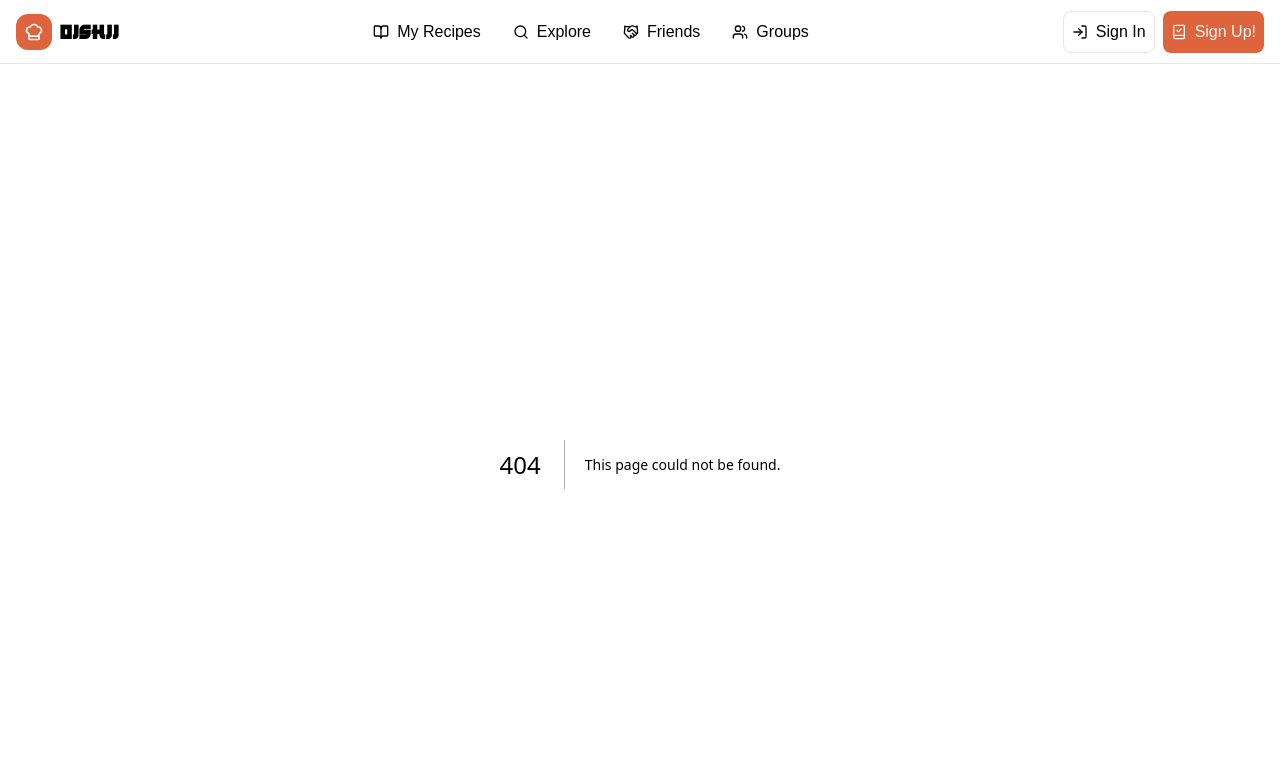
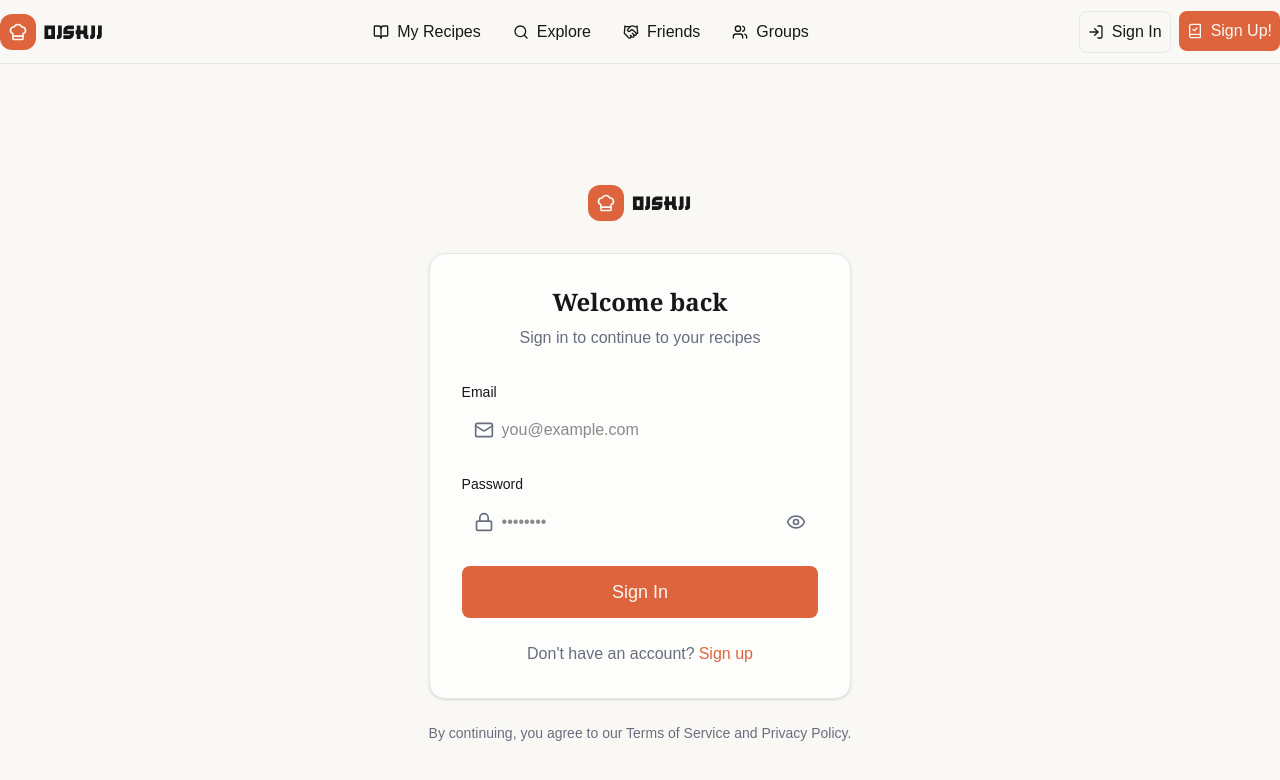
Before and after one commit to NielsEngelhard/oishii, a Next.js app in the folder oishii-core/: page /login in a window 1280 px wide. Before the commit this address had no page. Shown: the top 780 px of the page. Built offline with nearby package versions, Linux system fonts and the light colour scheme.

Commit message:
login screen

```diff
--- a/oishii-core/app/globals.css
+++ b/oishii-core/app/globals.css
@@ -9,6 +9,8 @@
   --color-primary: #DD643C;
   --color-secondary: #F3EACE;
   --color-border: #e5e7eb;
+  --color-card: #FDFDFC;
+  --color-muted: #676F7E;
   --color-background: var(--background);
   --color-foreground: var(--foreground);
   --font-sans: var(--font-geist-sans);
--- a/oishii-core/app/layout.tsx
+++ b/oishii-core/app/layout.tsx
@@ -41,7 +41,10 @@ export default function RootLayout({
         className={`${geistSans.variable} ${geistMono.variable} ${specialFont.variable} antialiased`}
       >
         <Header />
-        {children}
+
+        <div className="flex justify-center w-full">
+          {children}
+        </div>
       </body>
     </html>
   );
--- /dev/null
+++ b/oishii-core/app/login/page.tsx
@@ -0,0 +1,119 @@
+"use client"
+
+import Input from "@/components/form/Input";
+import Button from "@/components/ui/Button";
+import Logo from "@/components/ui/layout/logo";
+import { Lock, Mail, User } from "lucide-react";
+import Link from "next/link";
+import { useState } from "react";
+
+export default function LoginPage() {
+  const [isLogin, setIsLogin] = useState(true);
+  const [formData, setFormData] = useState({
+    name: '',
+    email: '',
+    password: '',
+  });
+
+  const handleSubmit = (e: React.FormEvent) => {
+    e.preventDefault();
+  };
+
+    return (
+    <div className="min-h-screen gradient-warm flex items-center justify-center p-4">
+      <div>
+        {/* Logo */}
+        <Link href="/" className="flex items-center justify-center gap-2 mb-8">
+          <Logo />
+        </Link>
+
+        {/* Card */}
+        <div className="bg-card border border-border rounded-2xl shadow-sm p-8">
+          <div className="text-center mb-8">
+            <h1 className="text-2xl font-serif font-semibold mb-2">
+              {isLogin ? 'Welcome back' : 'Create your account'}
+            </h1>
+            <p className="text-muted">
+              {isLogin
+                ? 'Sign in to continue to your recipes'
+                : 'Start your culinary journey today'}
+            </p>
+          </div>
+
+          <form onSubmit={handleSubmit} className="space-y-5">
+            {!isLogin && (
+              <div className="space-y-2">
+                <div className="relative">
+                  <Input
+                    label="Full Name"
+                    type="text"
+                    Icon={User}
+                    placeholder="Your name"
+                    className="pl-10 h-12"
+                    value={formData.name}
+                    onChange={(x) => setFormData({ ...formData, name: x })}
+                  />
+                </div>
+              </div>
+            )}
+
+            <div className="space-y-2">
+              <div className="relative">
+                <Input
+                  label="Email"
+                  Icon={Mail}
+                  type="email"
+                  placeholder="you@example.com"
+                  className="pl-10 h-12"
+                  value={formData.email}
+                  onChange={(x) => setFormData({ ...formData, email: x })}
+                  required
+                />
+              </div>
+            </div>
+
+            <div className="space-y-2">
+              <div className="relative">
+                <Input
+                  label="Password"
+                  Icon={Lock}
+                  type={'password'}
+                  placeholder="••••••••"
+                  className="pl-10 pr-10 h-12"
+                  value={formData.password}
+                  onChange={(x) => setFormData({ ...formData, password: x })}
+                  required
+                />
+              </div>
+            </div>
+
+            <Button
+                type="submit"
+                variant="primary"
+                className="w-full"
+                text={isLogin ? 'Sign In' : 'Create Account'}
+                size="lg"
+            />
+          </form>
+
+          <div className="mt-6 text-center">
+            <p className="text-muted">
+              {isLogin ? "Don't have an account?" : 'Already have an account?'}
+              <button
+                type="button"
+                onClick={() => setIsLogin(!isLogin)}
+                className="ml-1 text-primary font-medium hover:underline"
+              >
+                {isLogin ? 'Sign up' : 'Sign in'}
+              </button>
+            </p>
+          </div>
+        </div>
+
+        <p className="text-center text-sm text-muted mt-6">
+          By continuing, you agree to our Terms of Service and Privacy Policy.
+        </p>
+      </div>
+    </div>
+    )
+}
--- a/oishii-core/app/page.tsx
+++ b/oishii-core/app/page.tsx
@@ -1,5 +1,3 @@
-import Image from "next/image";
-
 export default function Home() {
   return (
     <div>
--- /dev/null
+++ b/oishii-core/app/routes.ts
@@ -0,0 +1,2 @@
+export const LOGIN_ROUTE: string = "/login";
+export const SIGNUP_ROUTE: string = "/login?sign-up";
--- /dev/null
+++ b/oishii-core/components/form/Input.tsx
@@ -0,0 +1,48 @@
+"use client"
+
+import clsx from "clsx";
+import { Eye, EyeOff, Lock, LucideIcon } from "lucide-react";
+import { useState } from "react";
+
+interface Props {
+    value: string;
+    label?: string;
+    placeholder?: string;
+    type?: "text" | "email" | "password";
+    className?: string;
+    required?: boolean;
+    Icon?: LucideIcon;
+    onChange: (value: string) => void;
+}
+
+export default function Input({ value, label, placeholder, type = "text", className = "", Icon, required = false, onChange }: Props) {
+    const [showPassword, setShowPassword] = useState(false);
+
+    return (
+        <div className="flex flex-col gap-1">
+            {label && <label className="text-sm">{label}</label>}
+
+            <div className="relative w-full">
+                {Icon && <Icon className="absolute left-3 top-1/2 -translate-y-1/2 h-5 w-5 text-muted" />}
+                <input
+                    type={(type == "password" && showPassword) ? "text" : type}
+                    value={value}
+                    placeholder={placeholder}
+                    onChange={(e) => onChange(e.target.value)}
+                    className={clsx(className, "w-full")}
+                    required={required}
+                />
+
+                {type == "password" && (
+                    <button
+                    type="button"
+                    onClick={() => setShowPassword(!showPassword)}
+                    className="absolute right-3 top-1/2 -translate-y-1/2 text-muted hover:text-foreground transition-colors"
+                    >
+                    {showPassword ? <EyeOff className="h-5 w-5" /> : <Eye className="h-5 w-5" />}
+                    </button>
+                )}
+            </div>
+        </div>
+    );
+}
--- a/oishii-core/components/ui/Button.tsx
+++ b/oishii-core/components/ui/Button.tsx
@@ -3,8 +3,10 @@ import clsx from "clsx";
 
 type ButtonProps = React.ButtonHTMLAttributes<HTMLButtonElement> & {
   variant?: "primary" | "secondary" | "transparent" | "skeleton";
+  size?: "sm" | "md" | "lg";
   text?: string;
   Icon?: LucideIcon;
+  className?: string;
 };
 
 export default function Button({
@@ -12,10 +14,20 @@ export default function Button({
   text,
   Icon,
   variant = "primary",
+  size = "md",
+  className = "",
   ...props
 }: ButtonProps) {
   // shared base styles
-  const baseStyles = "hover:cursor-pointer p-2 rounded-lg transition-all duration-200 flex items-center gap-2";
+  const baseStyles =
+    "hover:cursor-pointer rounded-lg transition-all duration-200 flex items-center gap-2 justify-center";
+
+  // size styles
+  const sizeStyles = {
+    sm: "px-2 py-1 text-sm",
+    md: "p-2 text-base",
+    lg: "px-4 py-3 text-lg"
+  };
 
   // variant styles
   const variantStyles = {
@@ -27,11 +39,17 @@ export default function Button({
 
   return (
     <button
-      className={clsx(baseStyles, variantStyles[variant])}
+      className={clsx(
+        baseStyles,
+        sizeStyles[size],
+        variantStyles[variant],
+        className
+      )}
       {...props}
     >
-      {Icon && <Icon size={16} />}
+      {Icon && <Icon size={size === "sm" ? 14 : size === "lg" ? 20 : 16} />}
       {text && text}
+      {children}
     </button>
   );
 }
--- a/oishii-core/components/ui/layout/Header.tsx
+++ b/oishii-core/components/ui/layout/Header.tsx
@@ -1,16 +1,15 @@
 import { BookCheck, BookOpen, ChefHat, Handshake, Key, LogIn, Search, Users } from "lucide-react";
 import Button from "../Button";
+import Link from "next/link";
+import { LOGIN_ROUTE, SIGNUP_ROUTE } from "@/app/routes";
+import Logo from "./logo";
 
 export default function Header() {
     return (
-        <header className="w-full flex justify-between flex-row h-16 px-2 lg:px-4 border-b border-border">
+        <header className="w-full h-16 border-b border-border justify-center flex">
+            <div className="w-full h-full flex justify-between container">
                 {/* Logo */}
-            <div className="flex items-center gap-2">
-                <div className="bg-primary text-background rounded-xl p-2">
-                    <ChefHat size={20} />
-                </div>
-                <span className="font-bold text-xl tracking-wider" style={{ fontFamily: "var(--font-special)" }}>Oishii</span>
-            </div>
+                <Logo />
 
                 {/* Routes */}
                 <ul className="flex items-center gap-2 lg:gap-4">
@@ -31,19 +30,23 @@ export default function Header() {
                 {/* Actions/Profile */}
                 <div className="flex items-center">
                     <div className="flex gap-2 items-centers">
+                        <Link href={LOGIN_ROUTE}>
                             <Button
                                 variant="skeleton"
                                 text="Sign In"
                                 Icon={LogIn}
                             />
+                        </Link>
+                        <Link href={SIGNUP_ROUTE}>
                             <Button
                                 variant="primary"
                                 text="Sign Up!"
                                 Icon={BookCheck}
                             />
+                        </Link>
                     </div>
                 </div>
-
+            </div>
         </header>
     )
 }
--- /dev/null
+++ b/oishii-core/components/ui/layout/logo.tsx
@@ -0,0 +1,12 @@
+import { ChefHat } from "lucide-react";
+
+export default function Logo() {
+    return (
+        <div className="flex items-center gap-2">
+            <div className="bg-primary text-background rounded-xl p-2">
+                <ChefHat size={20} />
+            </div>
+            <span className="text-xl tracking-wider" style={{ fontFamily: "var(--font-special)" }}>Oishii</span>
+        </div>
+    )
+}
```
Lines whose indentation alone changed are shown as unchanged.
